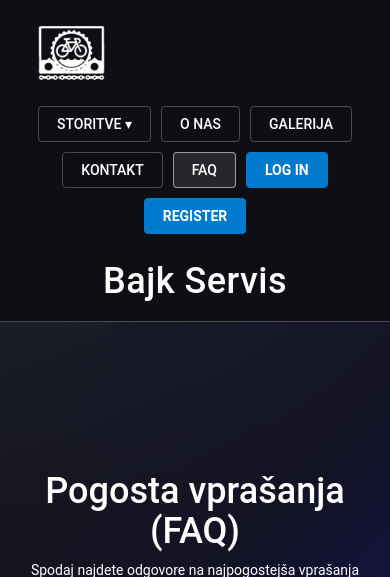
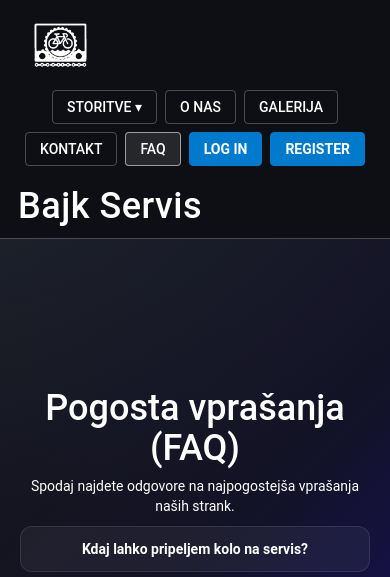
Before and after one commit to zakoblak/Bajk_Servis, a Flask app: page /faq in a window 390 px wide. Shown: the top 577 px of the page. Run offline with Flask 3, Linux system fonts and the light colour scheme; some libraries are stand-ins or nearby versions.

Commit message:
Add files via upload

```diff
--- a/static/style.css
+++ b/static/style.css
@@ -25,50 +25,168 @@ html, body{
 
 img{ max-width:100%; height:auto; display:block; }
 
+
 /* =======================
    HEADER & NAV
 ======================= */
 header{
-  position:sticky; top:0; z-index:100;
-  display:flex; align-items:center; justify-content:space-between;
-  background:var(--surface);
-  padding:15px 40px;
-  border-bottom:1px solid var(--border);
-}
-.logo{ height:80px; display:flex; align-items:center; }
-.logo img{ height:100%; width:auto; object-fit:contain; display:block; }
+  position: sticky;
+  top: 0;
+  z-index: 100;
 
-.naslov{ position:absolute; left:50%; transform:translateX(-50%); }
-.naslov-gumb{
-  color:var(--text); text-decoration:none; background:transparent; border:none;
-  font-size:44px; font-weight:500; letter-spacing:.5px;
+  display: flex;
+  align-items: center;
+  justify-content: space-between;
+  gap: 16px;
+
+  background: var(--surface);
+  padding: 15px 40px;
+  border-bottom: 1px solid var(--border);
+
+  flex-wrap: wrap;
 }
 
-nav{ display:flex; }
-nav ul{ list-style:none; display:flex; gap:10px; }
-nav li{ position:relative; }
-nav a{
-  display:block; padding:10px 18px; text-decoration:none; line-height:1;
-  color:var(--text); background:transparent; border:1px solid var(--border); border-radius:4px;
-  font-weight:500; transition:.25s;
+.logo{
+  height: 80px;
+  display: flex;
+  align-items: center;
+  flex: 0 0 auto;
 }
-nav a:hover, nav a:focus, nav a.active{
-  background:rgba(255,255,255,.10); border-color:rgba(255,255,255,.55);
+.logo img{
+  height: 100%;
+  width: auto;
+  object-fit: contain;
+  display: block;
 }
 
+.naslov{
+  display: flex;
+  align-items: center;
+  flex: 1 1 auto;
+  min-width: 220px;
+}
+
+.naslov-gumb{
+  color: var(--text);
+  text-decoration: none;
+  background: transparent;
+  border: none;
+
+  font-size: clamp(28px, 4vw, 44px);
+  font-weight: 500;
+  letter-spacing: .5px;
+
+  white-space: nowrap;
+  line-height: 1;
+}
+
+nav{
+  display: flex;
+  justify-content: flex-end;
+  flex: 0 1 auto;
+}
+
+nav ul{
+  list-style: none;
+  display: flex;
+  gap: 10px;
+  flex-wrap: nowrap;
+  align-items: center;
+}
+
+nav li{ position: relative; }
+
+nav a{
+  display: block;
+  padding: 10px 18px;
+  text-decoration: none;
+  line-height: 1;
+  color: var(--text);
+  background: transparent;
+  border: 1px solid var(--border);
+  border-radius: 4px;
+  font-weight: 500;
+  transition: .25s;
+  white-space: nowrap;
+}
+
+nav a:hover,
+nav a:focus,
+nav a.active{
+  background: rgba(255,255,255,.10);
+  border-color: rgba(255,255,255,.55);
+}
+
+
 nav li ul{
-  position:absolute; top:100%; left:0; display:none; flex-direction:column;
-  min-width:170px; background:#0f1118; border:1px solid var(--border); border-radius:4px;
-  box-shadow:0 10px 24px rgba(0,0,0,.45); z-index:1000; overflow:hidden;
+  position: absolute;
+  top: 100%;
+  left: 0;
+
+  display: none;
+  flex-direction: column;
+  min-width: 170px;
+
+  background: #0f1118;
+  border: 1px solid var(--border);
+  border-radius: 4px;
+  box-shadow: 0 10px 24px rgba(0,0,0,.45);
+  z-index: 1000;
+  overflow: hidden;
 }
-nav li:hover>ul{ display:flex; }
-nav li ul a{ border:0; border-bottom:1px solid rgba(255,255,255,.08); padding:10px 14px; }
-nav li ul a:last-child{ border-bottom:0; }
+nav li:hover > ul{ display: flex; }
 
-nav a.login, nav a.register{
-  background-color:var(--brand); border-color:var(--brand); color:#fff; font-weight:600;
+nav li ul a{
+  border: 0;
+  border-bottom: 1px solid rgba(255,255,255,.08);
+  padding: 10px 14px;
 }
-nav a.login:hover, nav a.register:hover{ background:var(--brand-hover); border-color:var(--brand-hover); }
+nav li ul a:last-child{ border-bottom: 0; }
+
+nav a.login,
+nav a.register{
+  background-color: var(--brand);
+  border-color: var(--brand);
+  color: #fff;
+  font-weight: 600;
+}
+nav a.login:hover,
+nav a.register:hover{
+  background: var(--brand-hover);
+  border-color: var(--brand-hover);
+}
+
+@media (max-width: 980px){
+  nav{
+    width: 100%;
+    justify-content: center;
+  }
+  nav ul{
+    flex-wrap: wrap;
+    justify-content: center;
+  }
+}
+
+@media (max-width: 768px){
+  header{
+    padding: 14px 18px;
+  }
+
+  .logo{ height: 64px; }
+
+  .naslov{
+    width: auto;
+    min-width: 0;
+  }
+
+  nav ul{
+    gap: 8px;
+  }
+
+  nav a{
+    padding: 9px 14px;
+  }
+}
 
 /* =======================
    GUMBI
```
